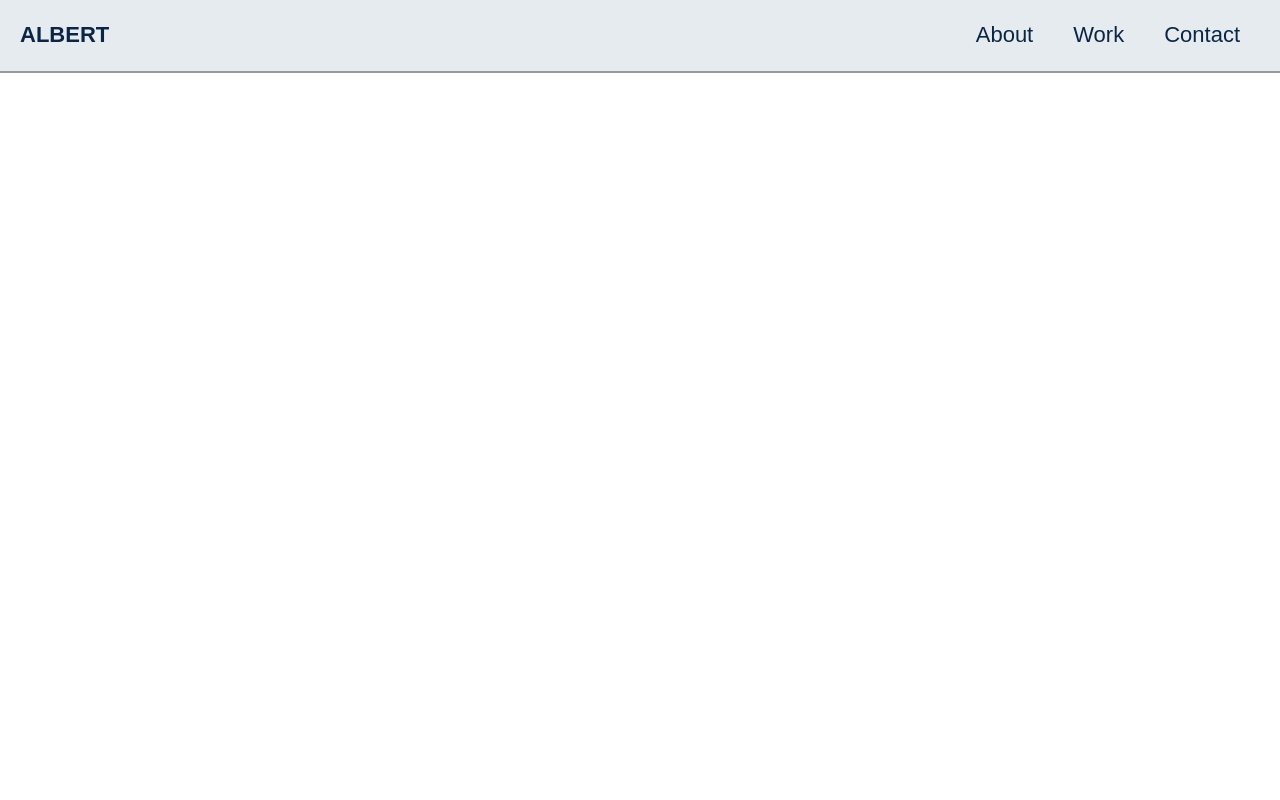
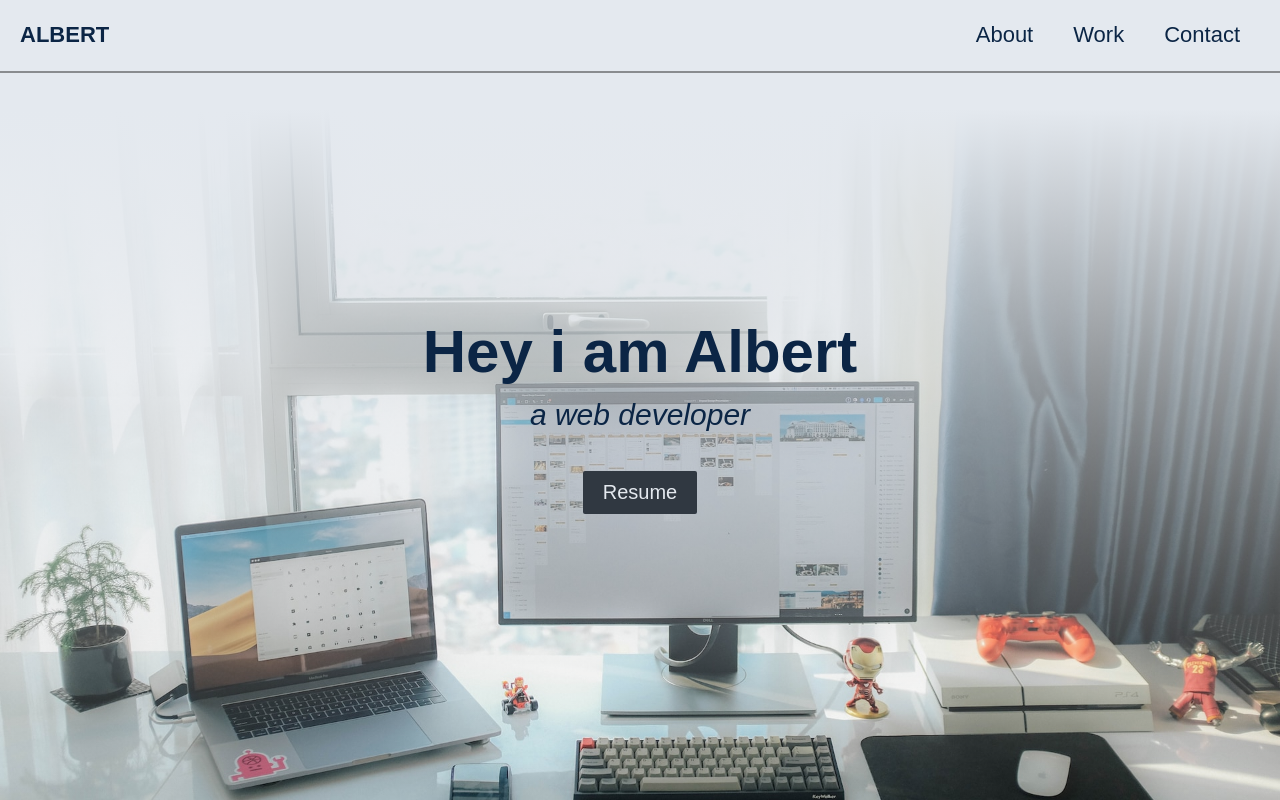
Before and after one commit to Albert4940/Portfolio-v2, a React (Create React App) app: page / in a window 1280 px wide. Built offline with nearby package versions, Linux system fonts and the light colour scheme.

Commit message:
P-47271330: Add and style picture

```diff
--- a/src/App.js
+++ b/src/App.js
@@ -1,8 +1,11 @@
 import Header from "./components/Header"
+import Welcome from "./components/Welcome"
+
 function App() {
   return (
     <div className="App">
       <Header />
+      <Welcome />
     </div>
   );
 }
--- /dev/null
+++ b/src/components/ResumeButton/index.jsx
@@ -0,0 +1,15 @@
+import styled from "styled-components";
+import colors from "../../utils/style/colors";
+import ButtonStyle from "../../utils/style/ButtonStyle";
+
+//export without function
+
+const Button = ButtonStyle(colors);
+const ResumeButton = () => {
+    return(
+        <Button>
+            Resume
+        </Button>
+    )
+}
+export default ResumeButton;
--- /dev/null
+++ b/src/components/Welcome/index.jsx
@@ -0,0 +1,58 @@
+import styled from "styled-components";
+import WelcomePicture from "../../assets/welcome.jpeg";
+import colors from "../../utils/style/colors";
+import ResumeButton from "../ResumeButton";
+
+const WelcomeSection = styled.section`
+    text-align: center;
+    min-height:100vh;
+    background:gray;
+    display:flex;
+    flex-direction:column;
+    justify-content:center;
+    align-items:center;
+    background-color: #000;
+    /*   background-image: linear-gradient(62deg, #3a3d40 0%, #181719 100%); */
+    background-image: url(${WelcomePicture});
+    background-repeat:no-repeat;
+    background-size:cover;
+`
+//try to use css pseudo like before
+const WelcomeLinearGradient = styled.div`
+    min-height:100vh;
+    width: 100%;
+    z-index: 1;
+    background: linear-gradient(180deg, #E4E9EF 13.58%, rgba(48, 56, 65, 0.00) 99.94%);
+`
+const WelcomeContent = styled.div`
+    position:absolute;
+    top:35%;
+    padding: 3rem;
+    text-align: center;
+    margin: 0 10px;
+    z-index:2;
+`
+const WelcomeP = styled.p`
+  font-size: 3rem;
+  font-weight: 200;
+  font-style: italic;
+  color: ${colors.primaryBlue};
+  margin-bottom: 35px;
+`
+const WelcomeTtile = styled.h1`
+    color:${colors.primaryBlue};
+`
+const Welcome = () => {
+    return(
+        <WelcomeSection>
+            <WelcomeLinearGradient />
+            <WelcomeContent>
+                <WelcomeTtile>Hey i am Albert</WelcomeTtile>
+                <WelcomeP>a web developer</WelcomeP>
+                <ResumeButton />
+            </WelcomeContent>
+        </WelcomeSection>
+    )
+}
+
+export default Welcome;
--- /dev/null
+++ b/src/utils/style/ButtonStyle.js
@@ -0,0 +1,18 @@
+import styled from "styled-components";
+
+const ButtonStyle = (colors) => (styled.button`
+    border:none;
+    display: inline-block;
+    padding: 1rem 2rem;
+    border-radius: 2px;
+    font-size: 2rem;
+    color: ${colors.primaryWhite};
+    background: var(--main-gray);
+    transition: background 0.3s ease-out;
+    &:hover{
+        background: var(--main-red);
+    }
+    `
+)
+
+export default ButtonStyle;
```
Also changed, not shown: src/assets/welcome.jpeg (added).
